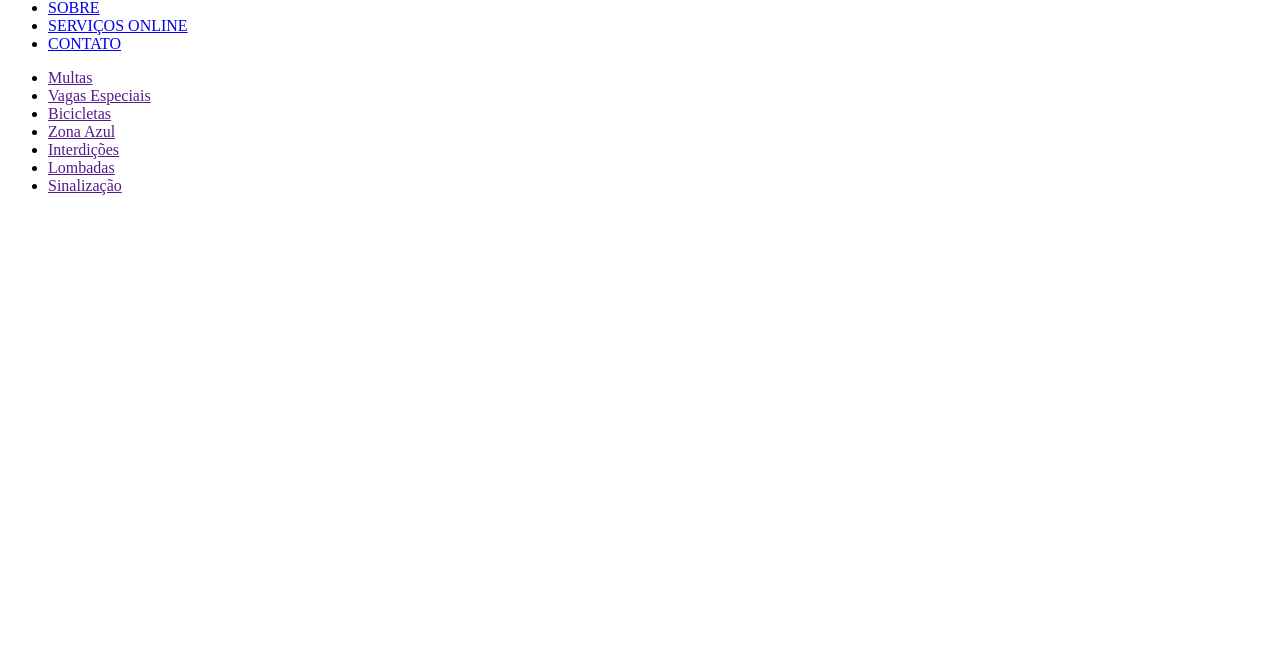
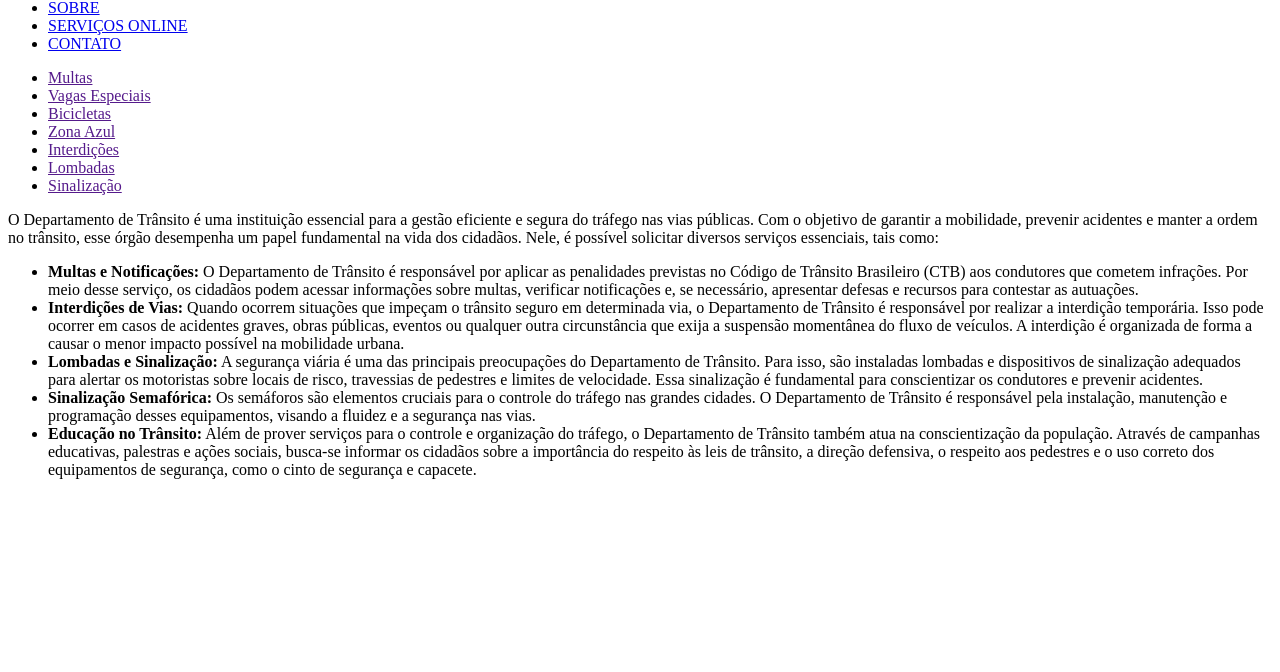
Before and after one commit to ProjetoTransito/site-transito, a Django app: page /servicos/ in a window 1280 px wide. Shown: the part 791-1463 px from the top of the page. Run offline with Django 4.2, Linux system fonts and the light colour scheme.

Commit message:
update servicos

```diff
--- a/transito/templates/transito/pages/servicos.html
+++ b/transito/templates/transito/pages/servicos.html
@@ -1,4 +1,6 @@
 {% include 'transito\partials\head.html' %}
+<body>
+
 
 <div id="container-menu">
     <ul id="cont-lista-menu">
@@ -12,7 +14,26 @@
     </ul>
 </div>
 
-</body>
+<div id="servicos-content">
+    <p class="p-servicos">O Departamento de Trânsito é uma instituição essencial para a gestão eficiente e segura do tráfego nas vias públicas. Com o objetivo de garantir a mobilidade, prevenir acidentes e manter a ordem no trânsito, esse órgão desempenha um papel fundamental na vida dos cidadãos. Nele, é possível solicitar diversos serviços essenciais, tais como:</p>
+
+    <ul id="lista-servicos">
+        <li class="lista-servicos"><strong>Multas e Notificações:</strong>
+            O Departamento de Trânsito é responsável por aplicar as penalidades previstas no Código de Trânsito Brasileiro (CTB) aos condutores que cometem infrações. Por meio desse serviço, os cidadãos podem acessar informações sobre multas, verificar notificações e, se necessário, apresentar defesas e recursos para contestar as autuações.</li>
+
+        <li class="lista-servicos"><strong>Interdições de Vias:</strong>
+            Quando ocorrem situações que impeçam o trânsito seguro em determinada via, o Departamento de Trânsito é responsável por realizar a interdição temporária. Isso pode ocorrer em casos de acidentes graves, obras públicas, eventos ou qualquer outra circunstância que exija a suspensão momentânea do fluxo de veículos. A interdição é organizada de forma a causar o menor impacto possível na mobilidade urbana.</li>
+
+        <li class="lista-servicos"><strong>Lombadas e Sinalização:</strong>
+            A segurança viária é uma das principais preocupações do Departamento de Trânsito. Para isso, são instaladas lombadas e dispositivos de sinalização adequados para alertar os motoristas sobre locais de risco, travessias de pedestres e limites de velocidade. Essa sinalização é fundamental para conscientizar os condutores e prevenir acidentes.</li>
+
+        <li class="lista-servicos"><strong>Sinalização Semafórica:</strong>
+            Os semáforos são elementos cruciais para o controle do tráfego nas grandes cidades. O Departamento de Trânsito é responsável pela instalação, manutenção e programação desses equipamentos, visando a fluidez e a segurança nas vias.</li>
+
+        <li class="lista-servicos"><strong>Educação no Trânsito:</strong>
+            Além de prover serviços para o controle e organização do tráfego, o Departamento de Trânsito também atua na conscientização da população. Através de campanhas educativas, palestras e ações sociais, busca-se informar os cidadãos sobre a importância do respeito às leis de trânsito, a direção defensiva, o respeito aos pedestres e o uso correto dos equipamentos de segurança, como o cinto de segurança e capacete.</li>
+    </ul>
+</div>
 
 <br>
 <br>
@@ -24,33 +45,6 @@
 <br>
 <br>
 <br>
-<br>
-<br>
-<br>
-<br>
-<br>
-<br>
-<br>
-<br>
-<br>
-<br>
-<br>
-<br>
-<br>
-<br>
-<br>
-<br>
-<br>
-<br>
-<br>
-<br>
-<br>
-<br>
-<br>
-<br>
-<br>
-<br>
-<br>
-<br>
-<br>
+
 {% include 'transito\partials\footer.html' %}
+</body>
--- a/transito/templates/transito/partials/head.html
+++ b/transito/templates/transito/partials/head.html
@@ -9,6 +9,7 @@
     <link rel="stylesheet" href="{% static 'transito/css/style.css' %}">
     <link rel="stylesheet" href="{% static 'transito/css/contato.css' %}">
     <link rel="stylesheet" href="{% static 'transito/css/sobre.css' %}">
+    <link rel="stylesheet" href="{% static 'transito/css/servicos.css' %}">
     <title>Trânsito Leme</title>
 </head>
 
```
Also changed, not shown: transito/templates/transito/pages/sobre.html (+4 -4 lines).
